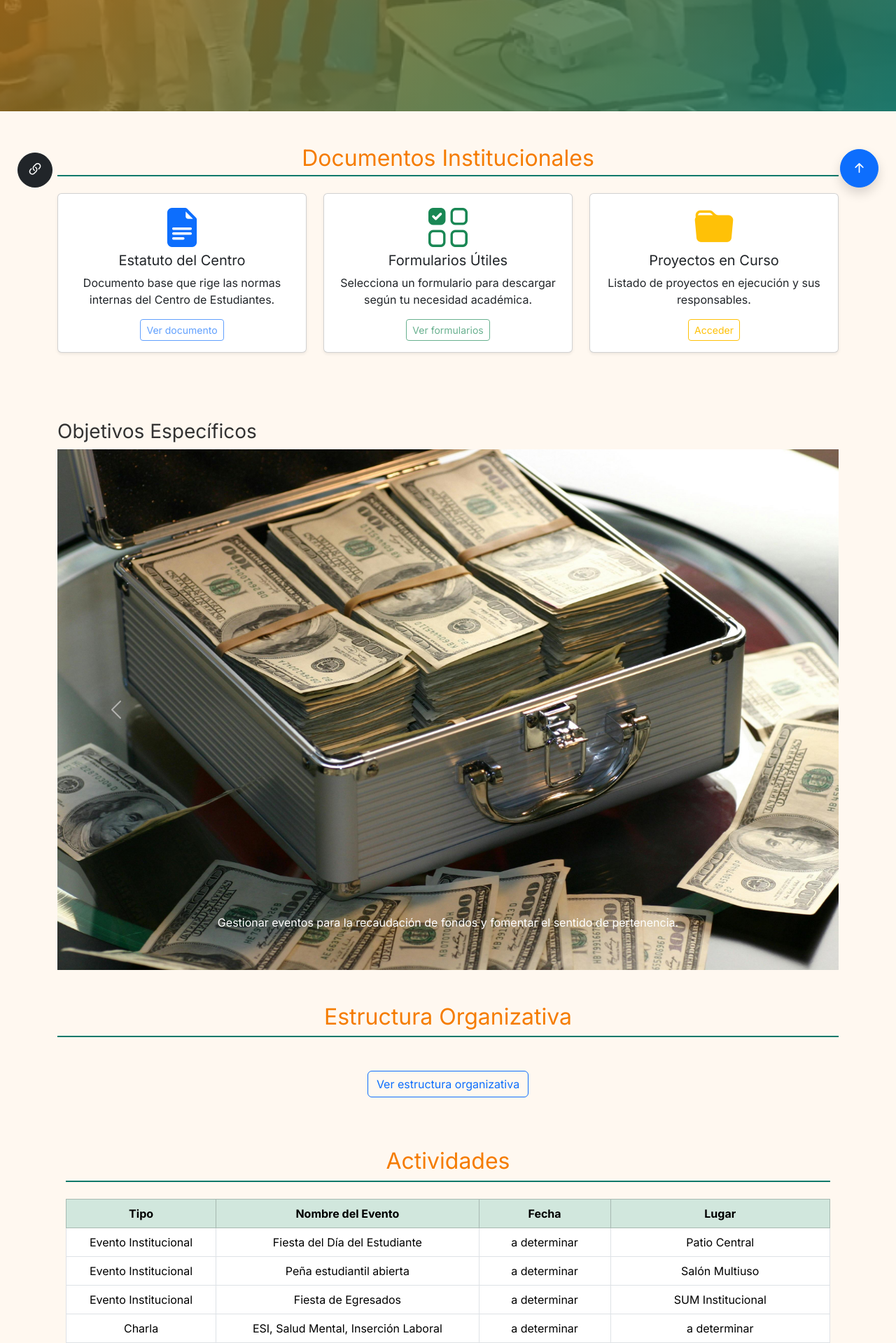
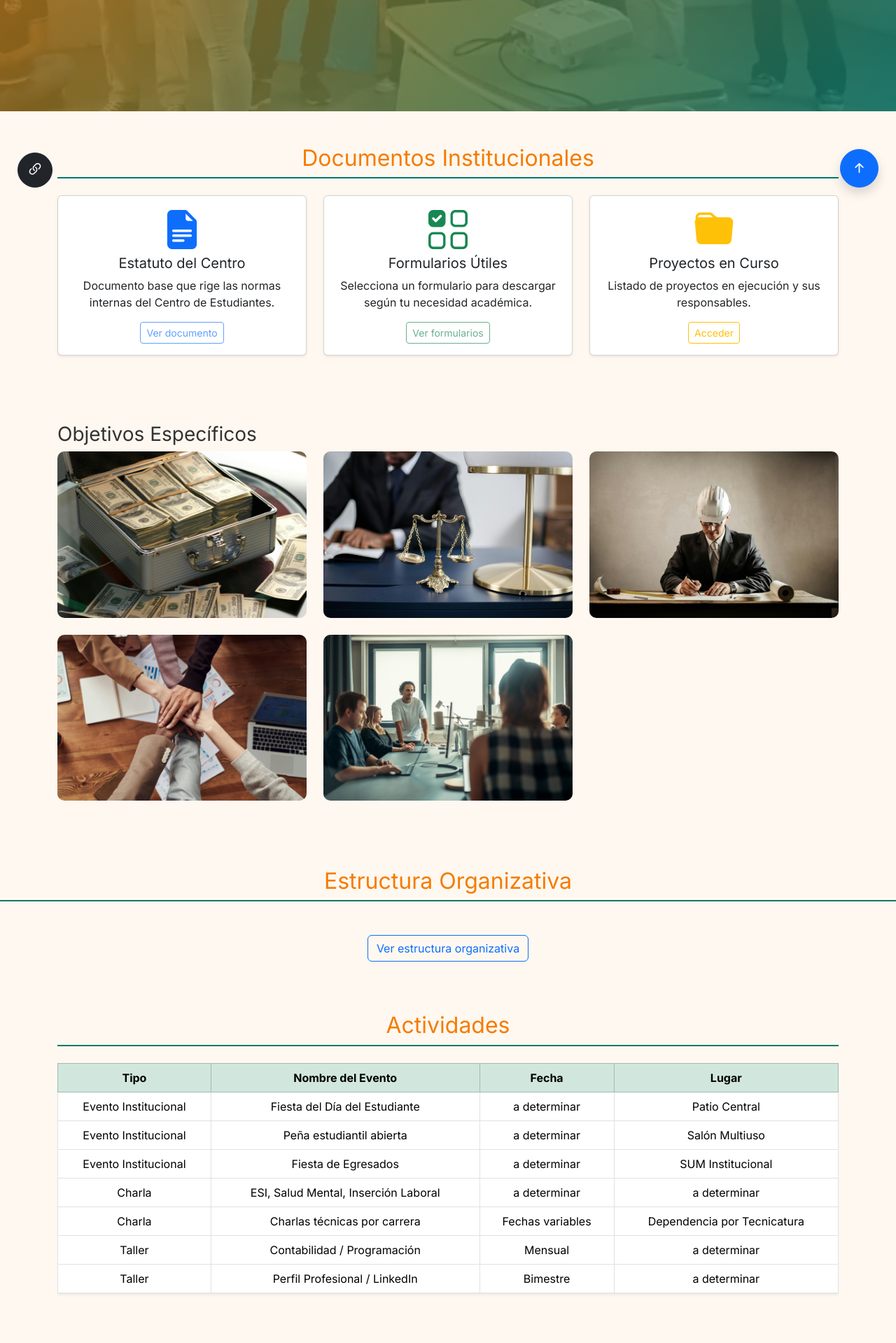
Before and after one commit to tiagoraminelli/CDE-SYNESIS, a PHP site: page / in a window 1280 px wide. Shown: the part 507-2426 px from the top of the page at 70% size. Run offline with PHP 8.4, Linux system fonts and the light colour scheme.

Commit message:
detalles del index y galeria de img

```diff
--- a/css/style.css
+++ b/css/style.css
@@ -6,55 +8,39 @@
   --white: #ffffff;
 }
 
+/*==============================
+  Base
+==============================*/
 body {
+  height: 100%;
   margin: 0;
   font-family: 'Inter', sans-serif;
   background-color: var(--light-bg);
   color: #333;
+  display: flex;
+  flex-direction: column;
 }
 
+
+main {
+  flex: 1;
+}
+
+/*==============================
+  Navbar
+==============================*/
 .navbar {
   background-color: var(--teal);
 }
 
-    .navbar-brand, .nav-link {
-      color: white !important;
+.navbar-brand,
+.nav-link {
+  color: var(--white) !important;
 }
 
-    #estructura {
-  background-color: #fff8f0;
-}
-
-#estructura h2 {
-  color: #f57c00;
-  border-bottom: 2px solid #00796b;
-  padding-bottom: 0.5rem;
-}
-
-#estructura .row {
-  margin-bottom: 3rem;
-}
-
-#estructura img {
-  width: 100%;
-  height: auto;
-  border-radius: 10px;
-  box-shadow: 0 4px 10px rgba(0,0,0,0.1);
-}
-
-#estructura h5 {
-  color: #00796b;
-  font-weight: bold;
-}
-.text-teal {
-  color: #00796b;
-}
-.text-orange {
-  color: #f57c00;
-}
-
-
-
+/*==============================
+  Hero Section
+==============================*/
 .hero {
   position: relative;
   background-image: url('./img/equipo.png');
@@ -81,10 +68,58 @@
   padding: 2rem;
 }
 
-    section h2 {
+/*==============================
+  galeria Generales
+==============================*/
+
+/* Galería de objetivos */
+#galeriaObjetivos .gallery-item {
+  cursor: pointer;
+  overflow: hidden;
+  border-radius: 10px;
+  transition: transform 0.3s ease, box-shadow 0.3s ease;
+}
+
+#galeriaObjetivos .gallery-item img {
+  transition: transform 0.3s ease, filter 0.3s ease;
+  border-radius: 10px;
+}
+
+/* Efectos hover */
+#galeriaObjetivos .gallery-item:hover {
+  transform: scale(1.03);
+  box-shadow: 0 8px 20px rgba(0, 0, 0, 0.15);
+}
+
+#galeriaObjetivos .gallery-item:hover img {
+  filter: brightness(0.95);
+}
+
+/* Modal imagen y contenido */
+.modal-content {
+  border: none;
+  border-radius: 12px;
+  overflow: hidden;
+}
+
+.modal-body {
+  background-color: #fff8f0;
+  color: #333;
+  padding: 1.5rem;
+  font-size: 1.1rem;
+}
+
+
+
+
+/*==============================
+  Secciones Generales
+==============================*/
+section h2,
+#estructura h2 {
   color: var(--orange);
   border-bottom: 2px solid var(--teal);
-      padding-bottom: 0.3rem;
+  padding-bottom: 0.5rem;
   margin-bottom: 1rem;
 }
 
--- a/index.html
+++ b/index.html
@@ -185,59 +185,110 @@
 </section>
 
 
+<!-- galeria con modal -->
+
+<section class="container py-5">
+  <h3 id="objetivos">Objetivos Específicos</h3>
+  <div class="row g-4" id="galeriaObjetivos">
+    <!-- Imagen 1 -->
+    <div class="col-md-4">
+      <div class="gallery-item" data-bs-toggle="modal" data-bs-target="#modal1">
+        <img src="./assets/img/recaudar-fondos.jpg" alt="Recaudación de fondos" class="img-fluid rounded shadow-sm">
+      </div>
+    </div>
+
+    <!-- Imagen 2 -->
+    <div class="col-md-4">
+      <div class="gallery-item" data-bs-toggle="modal" data-bs-target="#modal2">
+        <img src="./assets/img/transparencia.jpg" alt="Transparencia estudiantil" class="img-fluid rounded shadow-sm">
+      </div>
+    </div>
+
+    <!-- Imagen 3 -->
+    <div class="col-md-4">
+      <div class="gallery-item" data-bs-toggle="modal" data-bs-target="#modal3">
+        <img src="./assets/img/espacios.jpg" alt="Espacios de estudio" class="img-fluid rounded shadow-sm">
+      </div>
+    </div>
+
+    <!-- Imagen 4 -->
+    <div class="col-md-4">
+      <div class="gallery-item" data-bs-toggle="modal" data-bs-target="#modal4">
+        <img src="./assets/img/cooperacion.jpg" alt="Cooperación institucional" class="img-fluid rounded shadow-sm">
+      </div>
+    </div>
+
+    <!-- Imagen 5 -->
+    <div class="col-md-4">
+      <div class="gallery-item" data-bs-toggle="modal" data-bs-target="#modal5">
+        <img src="./assets/img/planificacion.jpg" alt="Planificación educativa" class="img-fluid rounded shadow-sm">
+      </div>
+    </div>
+  </div>
+</section>
+
+<!-- Modals -->
+<div class="modal fade" id="modal1" tabindex="-1" aria-labelledby="modal1Label" aria-hidden="true">
+  <div class="modal-dialog modal-lg modal-dialog-centered">
+    <div class="modal-content">
+      <img src="./assets/img/recaudar-fondos.jpg" class="img-fluid rounded-top" alt="">
+      <div class="modal-body">
+        <p class="mb-0">Gestionar eventos para la recaudación de fondos y fomentar el sentido de pertenencia.</p>
+      </div>
+    </div>
+  </div>
+</div>
+
+<div class="modal fade" id="modal2" tabindex="-1" aria-labelledby="modal2Label" aria-hidden="true">
+  <div class="modal-dialog modal-lg modal-dialog-centered">
+    <div class="modal-content">
+      <img src="./assets/img/transparencia.jpg" class="img-fluid rounded-top" alt="">
+      <div class="modal-body">
+        <p class="mb-0">Reformar el estatuto para mejorar la transparencia y representatividad estudiantil.</p>
+      </div>
+    </div>
+  </div>
+</div>
+
+<div class="modal fade" id="modal3" tabindex="-1" aria-labelledby="modal3Label" aria-hidden="true">
+  <div class="modal-dialog modal-lg modal-dialog-centered">
+    <div class="modal-content">
+      <img src="./assets/img/espacios.jpg" class="img-fluid rounded-top" alt="">
+      <div class="modal-body">
+        <p class="mb-0">Crear espacios físicos y virtuales para el bienestar y estudio colaborativo.</p>
+      </div>
+    </div>
+  </div>
+</div>
+
+<div class="modal fade" id="modal4" tabindex="-1" aria-labelledby="modal4Label" aria-hidden="true">
+  <div class="modal-dialog modal-lg modal-dialog-centered">
+    <div class="modal-content">
+      <img src="./assets/img/cooperacion.jpg" class="img-fluid rounded-top" alt="">
+      <div class="modal-body">
+        <p class="mb-0">Establecer redes de cooperación institucional con organismos públicos y privados.</p>
+      </div>
+    </div>
+  </div>
+</div>
+
+<div class="modal fade" id="modal5" tabindex="-1" aria-labelledby="modal5Label" aria-hidden="true">
+  <div class="modal-dialog modal-lg modal-dialog-centered">
+    <div class="modal-content">
+      <img src="./assets/img/planificacion.jpg" class="img-fluid rounded-top" alt="">
+      <div class="modal-body">
+        <p class="mb-0">Acompañar a estudiantes en la planificación de su trayectoria educativa.</p>
+      </div>
+    </div>
+  </div>
+</div>
+
+
+<!-- fin galeria -->
 
 
 
 
-<div class="container py-5">
-
-
-      <h3 id="objetivos">Objetivos Específicos</h3>
-      <div id="objetivosCarrusel" class="carousel slide" data-bs-ride="carousel">
-        <div class="carousel-inner">
-          <div class="carousel-item active">
-            <img src="./assets/img/recaudar-fondos.jpg" class="d-block w-100" alt="Recaudación de fondos">
-            <div class="carousel-caption d-none d-md-block">
-              <p>Gestionar eventos para la recaudación de fondos y fomentar el sentido de pertenencia.</p>
-            </div>
-          </div>
-          <div class="carousel-item">
-            <img src="./assets/img/transparencia.jpg" class="d-block w-100" alt="Transparencia estudiantil">
-            <div class="carousel-caption d-none d-md-block">
-              <p>Reformar el estatuto para mejorar la transparencia y representatividad estudiantil.</p>
-            </div>
-          </div>
-          <div class="carousel-item">
-            <img src="./assets/img/espacios.jpg" class="d-block w-100" alt="Espacios de estudio">
-            <div class="carousel-caption d-none d-md-block">
-              <p>Crear espacios físicos y virtuales para el bienestar y estudio colaborativo.</p>
-            </div>
-          </div>
-          <div class="carousel-item">
-            <img src="./assets/img/cooperacion.jpg" class="d-block w-100" alt="Cooperación institucional">
-            <div class="carousel-caption d-none d-md-block">
-              <p>Establecer redes de cooperación institucional con organismos públicos y privados.</p>
-            </div>
-          </div>
-          <div class="carousel-item">
-            <img src="./assets/img/planificacion.jpg" class="d-block w-100" alt="Planificación educativa">
-            <div class="carousel-caption d-none d-md-block">
-              <p>Acompañar a estudiantes en la planificación de su trayectoria educativa.</p>
-            </div>
-          </div>
-        </div>
-        <button class="carousel-control-prev" type="button" data-bs-target="#objetivosCarrusel" data-bs-slide="prev">
-          <span class="carousel-control-prev-icon" aria-hidden="true"></span>
-          <span class="visually-hidden">Anterior</span>
-        </button>
-        <button class="carousel-control-next" type="button" data-bs-target="#objetivosCarrusel" data-bs-slide="next">
-          <span class="carousel-control-next-icon" aria-hidden="true"></span>
-          <span class="visually-hidden">Siguiente</span>
-        </button>
-      </div>
-    </section>
-
-</section>
 
 <section id="estructura" class="py-5">
   <h2 class="text-center mb-5">Estructura Organizativa</h2>
@@ -255,84 +306,68 @@
     <button type="button" class="btn-close" data-bs-dismiss="offcanvas" aria-label="Cerrar"></button>
   </div>
   <div class="offcanvas-body">
-    <!-- Contenido de la estructura -->
     <div class="container">
-      <!-- Aquí va el contenido original que ya tienes -->
+
       <div class="row align-items-center mb-4">
-        <div class="col-md-6">
-
-        </div>
         <div class="col-md-12">
           <h5>Presidencia</h5>
-          <p>Encargada de representar al centro y liderar las decisiones generales del equipo.</p>
+          <p>Encargada de representar al centro, liderar el equipo y garantizar el cumplimiento de los objetivos generales.</p>
         </div>
       </div>
 
-      <div class="row align-items-center mb-4 flex-md-row-reverse">
-        <div class="col-md-6">
-
-        </div>
+      <div class="row align-items-center mb-4">
         <div class="col-md-12">
           <h5>Secretaría General</h5>
-          <p>Coordina la organización interna y lleva registro de reuniones y planificación.</p>
+          <p>Coordina la organización interna, agenda y registro de actas y reuniones.</p>
         </div>
       </div>
 
-        <div class="row align-items-center mb-4 flex-md-row-reverse">
-        <div class="col-md-6">
-
-        </div>
+      <div class="row align-items-center mb-4">
         <div class="col-md-12">
-          <h5>Secretaría General</h5>
-          <p>Coordina la organización interna y lleva registro de reuniones y planificación.</p>
+          <h5>Secretaría de Finanzas y Actas</h5>
+          <p>Administra los fondos, colabora con la rendición de cuentas y apoya en la documentación institucional.</p>
         </div>
       </div>
 
-        <div class="row align-items-center mb-4 flex-md-row-reverse">
-        <div class="col-md-6">
-
-        </div>
+      <div class="row align-items-center mb-4">
         <div class="col-md-12">
-          <h5>Secretaría General</h5>
-          <p>Coordina la organización interna y lleva registro de reuniones y planificación.</p>
+          <h5>Secretaría de Género y Diversidad</h5>
+          <p>Promueve espacios seguros, inclusivos y con perspectiva de género dentro de la comunidad educativa.</p>
         </div>
       </div>
 
-        <div class="row align-items-center mb-4 flex-md-row-reverse">
-        <div class="col-md-6">
-
-        </div>
+      <div class="row align-items-center mb-4">
         <div class="col-md-12">
-          <h5>Secretaría General</h5>
-          <p>Coordina la organización interna y lleva registro de reuniones y planificación.</p>
+          <h5>Secretaría de Prensa y Difusión</h5>
+          <p>Se encarga de la comunicación institucional, redes sociales y la difusión de actividades del centro.</p>
         </div>
       </div>
 
-        <div class="row align-items-center mb-4 flex-md-row-reverse">
-        <div class="col-md-6">
-
-        </div>
+      <div class="row align-items-center mb-4">
         <div class="col-md-12">
-          <h5>Secretaría General</h5>
-          <p>Coordina la organización interna y lleva registro de reuniones y planificación.</p>
+          <h5>Secretaría de Derechos Humanos e Inclusión</h5>
+          <p>Trabaja en la defensa de los derechos estudiantiles y en la integración plena de todas las identidades.</p>
         </div>
       </div>
 
-        <div class="row align-items-center mb-4 flex-md-row-reverse">
-        <div class="col-md-6">
-
-        </div>
+      <div class="row align-items-center mb-4">
         <div class="col-md-12">
-          <h5>Secretaría General</h5>
-          <p>Coordina la organización interna y lleva registro de reuniones y planificación.</p>
+          <h5>Secretaría Académica y Asuntos Estudiantiles</h5>
+          <p>Brinda acompañamiento en lo académico, impulsa tutorías y canaliza las demandas estudiantiles.</p>
         </div>
       </div>
 
-      <!-- Repite la estructura para las demás secretarías como ya lo tenías... -->
+      <div class="row align-items-center mb-4">
+        <div class="col-md-12">
+          <h5>Secretaría de Cultura y Recreación</h5>
+          <p>Organiza actividades culturales, artísticas y recreativas que fomentan la integración y participación.</p>
+        </div>
+      </div>
 
     </div>
   </div>
 </div>
+
 
 
 <section id="actividades" class="py-5">
@@ -523,9 +558,7 @@
     </div>
   </div>
 
-  <footer>
-    &copy; 2025 Centro de Estudiantes Synesis – Todos los derechos reservados
-  </footer>
+
 
   <script src="https://cdn.jsdelivr.net/npm/bootstrap@5.3.2/dist/js/bootstrap.bundle.min.js"></script>
   <script src="./js/modal.js"></script>
@@ -541,4 +574,7 @@
 </script>
 
 </body>
+  <footer>
+    &copy; 2025 Centro de Estudiantes Synesis – Todos los derechos reservados
+  </footer>
 </html>
```
Also changed, not shown: other parts of css/style.css (+53 -10 lines). Lines whose indentation alone changed are shown as unchanged.
